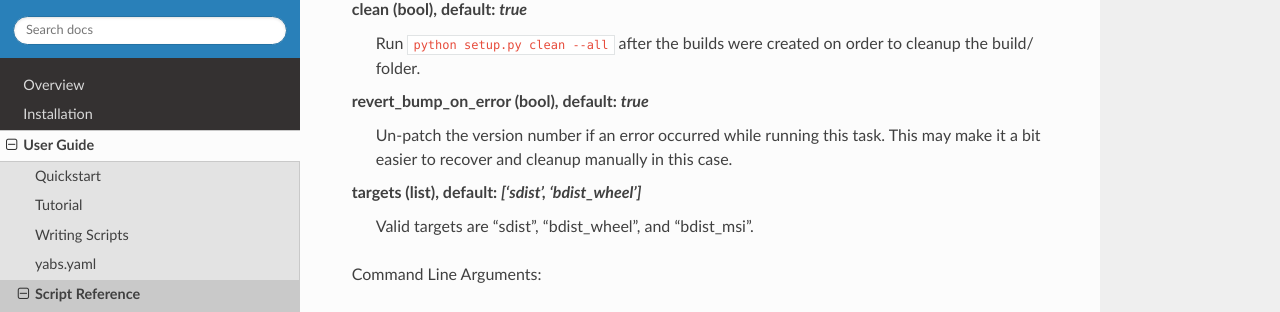
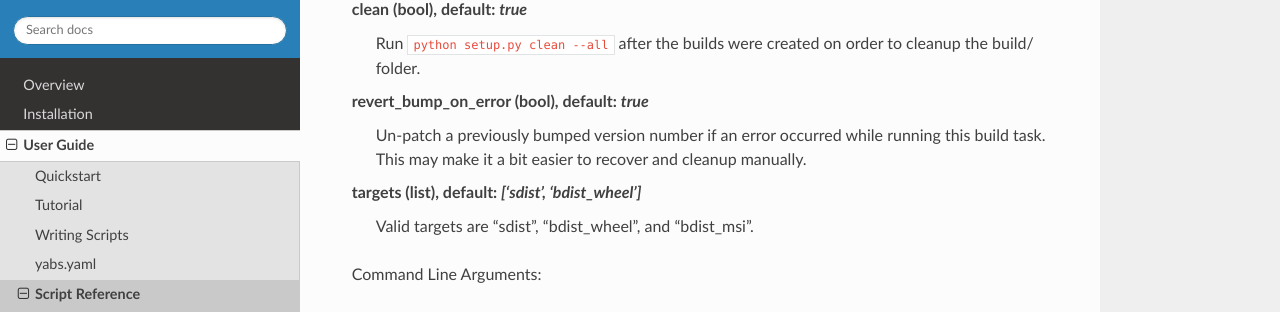
Before and after one commit to mar10/yabs, a Sphinx documentation site: the page built from docs/sphinx/ug_reference.rst, in a window 1280 px wide and 900 px high, scrolled down 1647 px. Shown: the part 132-444 px from the top of the window. Built offline with Sphinx 7.4.7 and the Read the Docs theme 2.0.0, drawn with Linux system fonts in a browser that asks for light colours.

Commit message:
Update docs

```diff
--- a/docs/sphinx/ug_reference.rst
+++ b/docs/sphinx/ug_reference.rst
@@ -89,8 +89,9 @@ clean (bool), default: *true*
     Run ``python setup.py clean --all`` after the builds were created on order
     to cleanup the build/ folder.
 revert_bump_on_error (bool), default: *true*
-    Un-patch the version number if an error occurred while running this task.
-    This may make it a bit easier to recover and cleanup manually in this case.
+    Un-patch a previously bumped version number if an error occurred while
+    running this build task.
+    This may make it a bit easier to recover and cleanup manually.
 targets (list), default: *['sdist', 'bdist_wheel']*
     Valid targets are "sdist", "bdist_wheel", and "bdist_msi".
 
--- a/docs/sphinx/ug_writing_scripts.rst
+++ b/docs/sphinx/ug_writing_scripts.rst
@@ -72,7 +72,7 @@ All attributes of the task context are available as macros:
 See :class:`~yabs.cmd_common.TaskContext` for a complete list.
 
 
- .. _version-locations-label:
+.. _version-locations-label:
 
 Version Locations
 =================
@@ -108,7 +108,7 @@ Following some typical patterns how Python projects store version numbers.
   Currently we would recommend this variant (unless Poetry is used): |br|
   Store the version in ``__init__.py`` of the project's root folder::
 
-      <__version__ = "1.2.3"
+      __version__ = "1.2.3"
 
   Then reference this in ``setup.cfg``::
 
```
Also changed, not shown: README.md (+1 -0 lines), docs/sphinx/ug_tutorial.md (+2 -2 lines).
